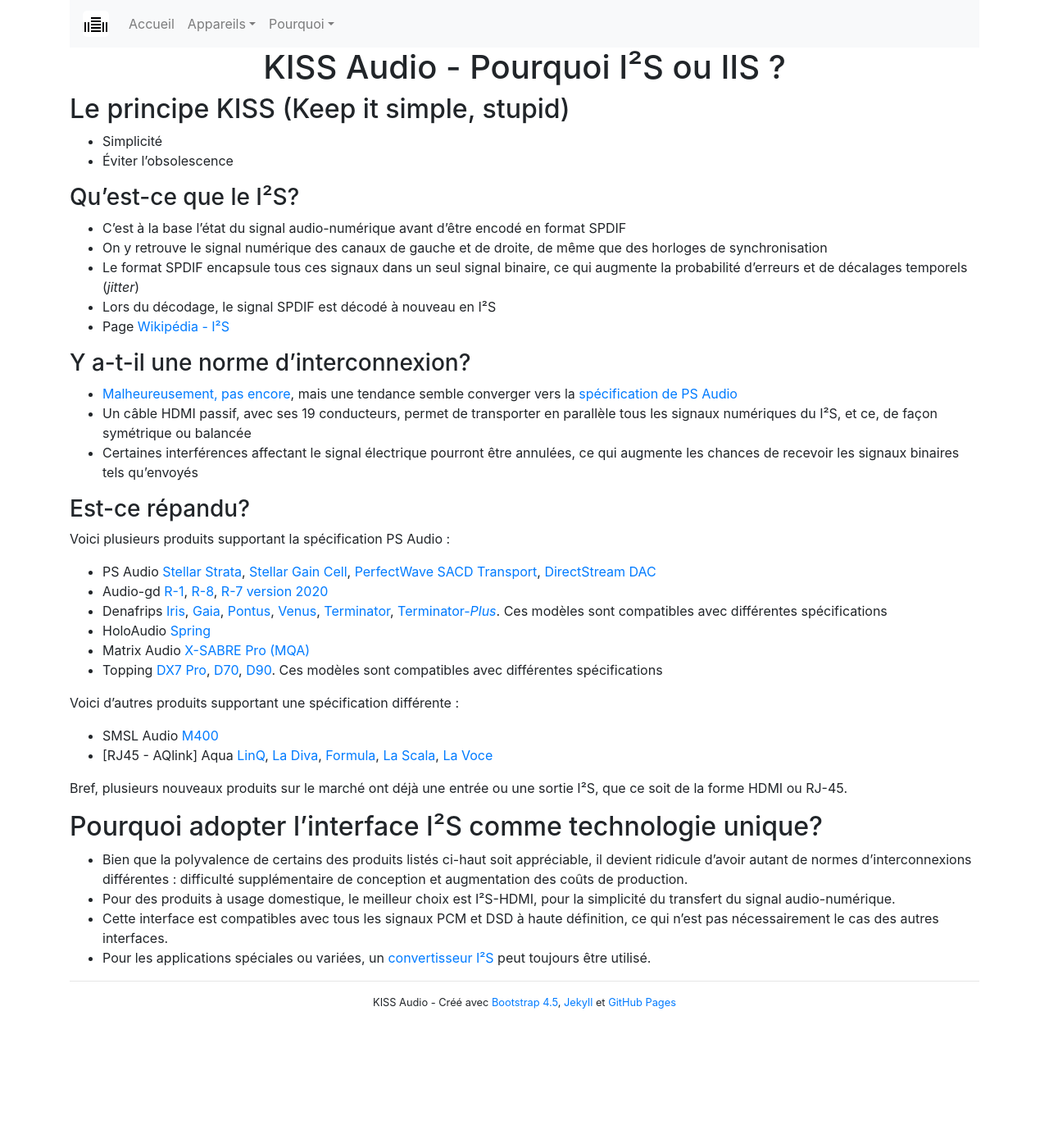
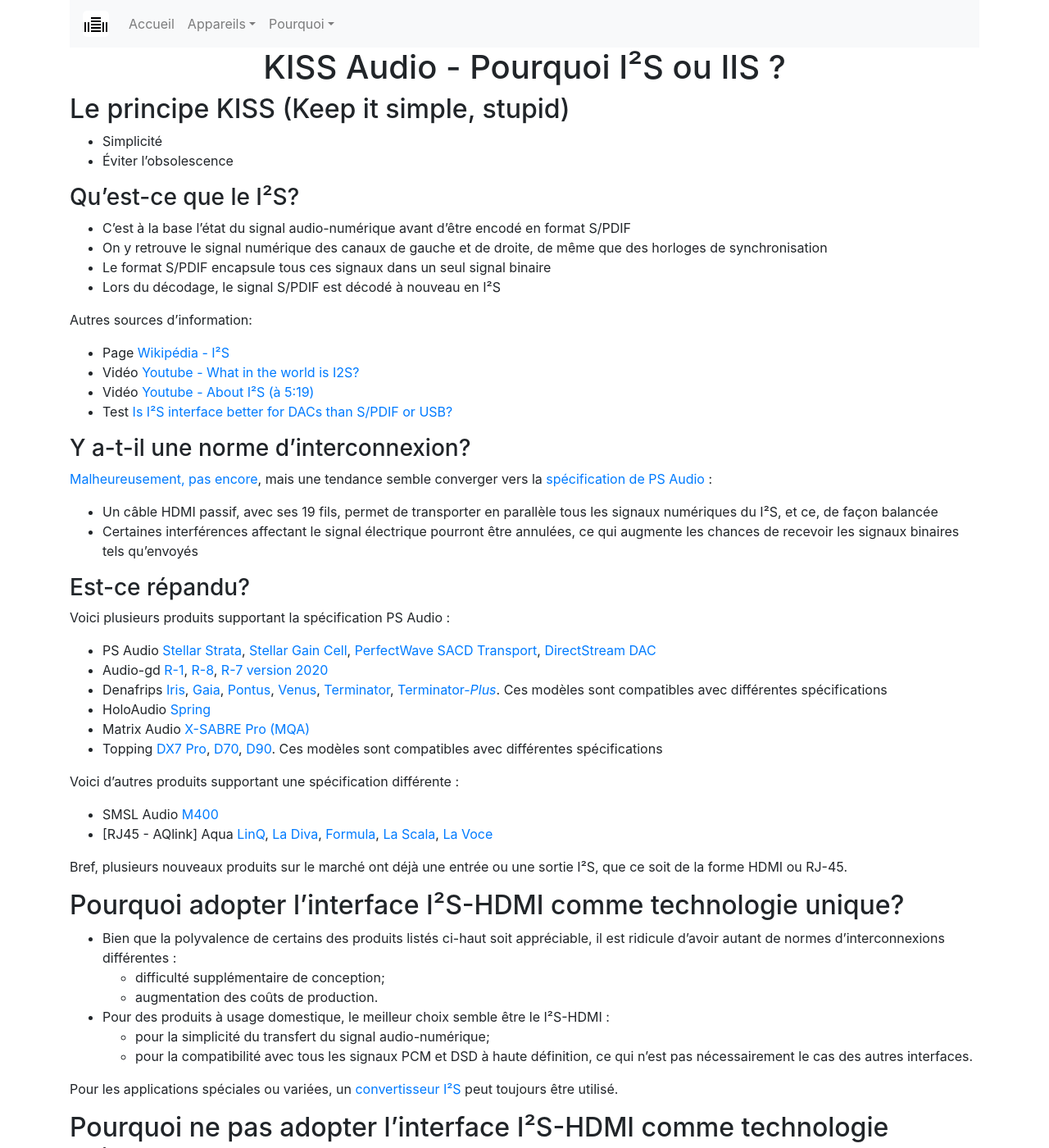
Before and after one commit to plstonge/kiss-audio, a Jekyll site: the page built from pourquoi/i2s_iis.md, in a window 1280 px wide and 1400 px high. Shown: the whole window at 82% size. Built offline with Jekyll 4.4.1, drawn with Linux system fonts in a browser that asks for light colours; some of the changed text lies outside the part shown.

Commit message:
Ajuster l'information concernant le I2S

```diff
--- a/pourquoi/i2s_iis.md
+++ b/pourquoi/i2s_iis.md
@@ -11,20 +11,24 @@
 
 ### Qu'est-ce que le I²S?
 
-* C'est à la base l'état du signal audio-numérique avant d'être encodé en format SPDIF
+* C'est à la base l'état du signal audio-numérique avant d'être encodé en format S/PDIF
 * On y retrouve le signal numérique des canaux de gauche et de droite, de même que des
   horloges de synchronisation
-* Le format SPDIF encapsule tous ces signaux dans un seul signal binaire, ce qui augmente
-  la probabilité d'erreurs et de décalages temporels (*jitter*)
-* Lors du décodage, le signal SPDIF est décodé à nouveau en I²S
+* Le format S/PDIF encapsule tous ces signaux dans un seul signal binaire
+* Lors du décodage, le signal S/PDIF est décodé à nouveau en I²S
+
+Autres sources d'information:
 * Page [Wikipédia - I²S](https://fr.wikipedia.org/wiki/I2S)
+* Vidéo [Youtube - What in the world is I2S?](https://www.youtube.com/watch?v=VrRV7hAKiIQ)
+* Vidéo [Youtube - About I²S (à 5:19)](https://www.youtube.com/watch?v=a1a8l0-yDok&t=319)
+* Test [Is I²S interface better for DACs than S/PDIF or USB?](https://www.audiosciencereview.com/forum/index.php?threads/study-is-i%C2%B2s-interface-better-for-dacs-than-s-pdif-or-usb.7105/)
 
 ### Y a-t-il une norme d'interconnexion?
 
-* [Malheureusement, pas encore](https://forum.psaudio.com/t/is-i2s-standard/15088),
-  mais une tendance semble converger vers la [spécification de PS Audio]({{ site.data.ref.i2shdmi }})
-* Un câble HDMI passif, avec ses 19 conducteurs, permet de transporter en parallèle tous
-  les signaux numériques du I²S, et ce, de façon symétrique ou balancée
+[Malheureusement, pas encore](https://forum.psaudio.com/t/is-i2s-standard/15088),
+mais une tendance semble converger vers la [spécification de PS Audio]({{ site.data.ref.i2shdmi }}) :
+* Un câble HDMI passif, avec ses 19 fils, permet de transporter en parallèle tous
+  les signaux numériques du I²S, et ce, de façon balancée
 * Certaines interférences affectant le signal électrique pourront être annulées, ce qui
   augmente les chances de recevoir les signaux binaires tels qu'envoyés
 
@@ -72,15 +76,32 @@
 Bref, plusieurs nouveaux produits sur le marché ont déjà une entrée ou une sortie I²S,
 que ce soit de la forme HDMI ou RJ-45.
 
-## Pourquoi adopter l'interface I²S comme technologie unique?
+## Pourquoi adopter l'interface I²S-HDMI comme technologie unique?
 
 * Bien que la polyvalence de certains des produits listés ci-haut soit appréciable,
-  il devient ridicule d'avoir autant de normes d'interconnexions différentes :
-  difficulté supplémentaire de conception et augmentation des coûts de production.
-* Pour des produits à usage domestique, le meilleur choix est I²S-HDMI, pour la
-  simplicité du transfert du signal audio-numérique.
-* Cette interface est compatibles avec tous les signaux PCM et DSD à haute définition,
-  ce qui n'est pas nécessairement le cas des autres interfaces.
-* Pour les applications spéciales ou variées, un
-  [convertisseur I²S]({{ site.baseurl }}/numerique/convertisseur_i2s.html)
-  peut toujours être utilisé.
+  il est ridicule d'avoir autant de normes d'interconnexions différentes :
+  * difficulté supplémentaire de conception;
+  * augmentation des coûts de production.
+* Pour des produits à usage domestique, le meilleur choix semble être le I²S-HDMI :
+  * pour la simplicité du transfert du signal audio-numérique;
+  * pour la compatibilité avec tous les signaux PCM et DSD à haute définition,
+    ce qui n'est pas nécessairement le cas des autres interfaces.
+
+Pour les applications spéciales ou variées, un
+[convertisseur I²S]({{ site.baseurl }}/numerique/convertisseur_i2s.html)
+peut toujours être utilisé.
+
+## Pourquoi ne pas adopter l'interface I²S-HDMI comme technologie unique?
+
+* À court terme, il n'y a pas de norme unique
+* L'interface I²S-HDMI ne semble pas bidirectionnelle comme le USB, ce qui ne permet
+  pas une authentification entre appareils (pour les DRM et le MQA)
+* Dans un DAC bien conçu, les prises S/PDIF peuvent mitiger tous les problèmes que
+  l'on peut attribuer au S/PDIF :
+  * transformation (inutile?) du signal
+  * décalage temporel (jitter)
+  * perte du signal si un bit est mal décodé
+
+Le plus grand concurrent reste le USB, mais le décodage du signal numérique semble
+encore plus élaboré que le S/PDIF. Dans tous les cas, une norme unique devrait être
+privilégiée.
```
